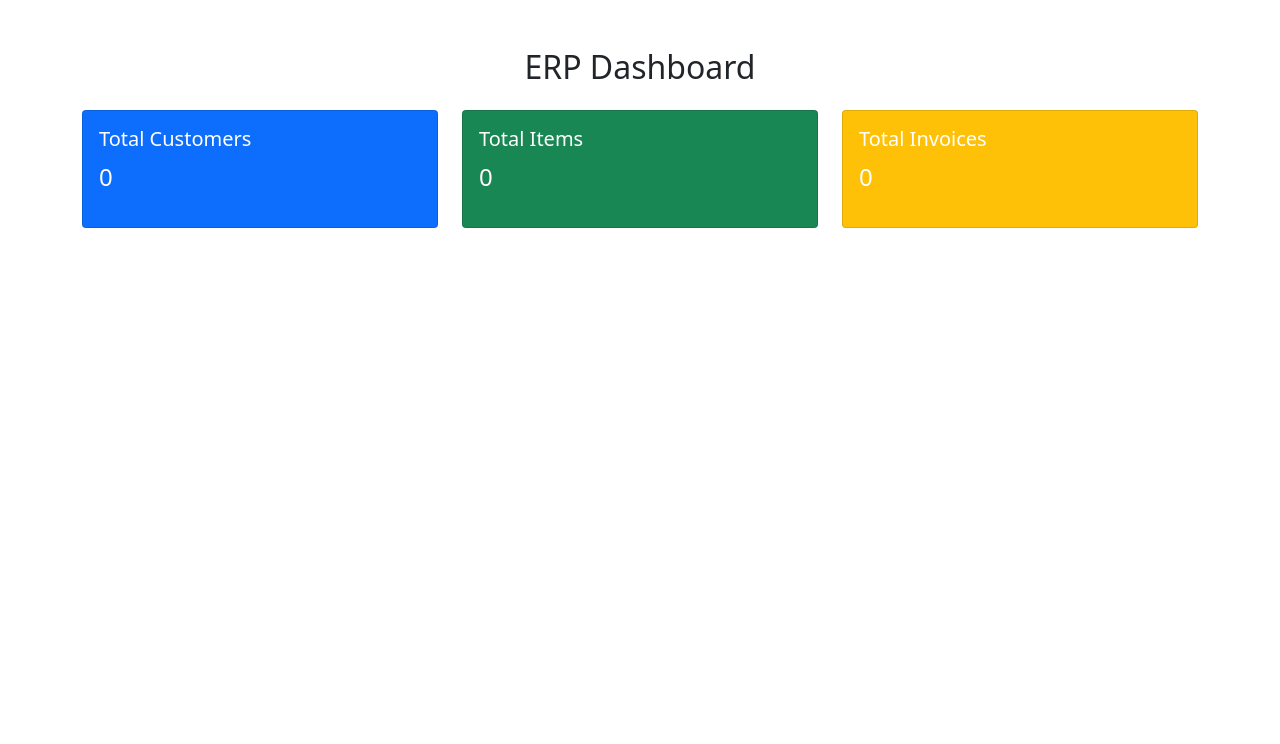
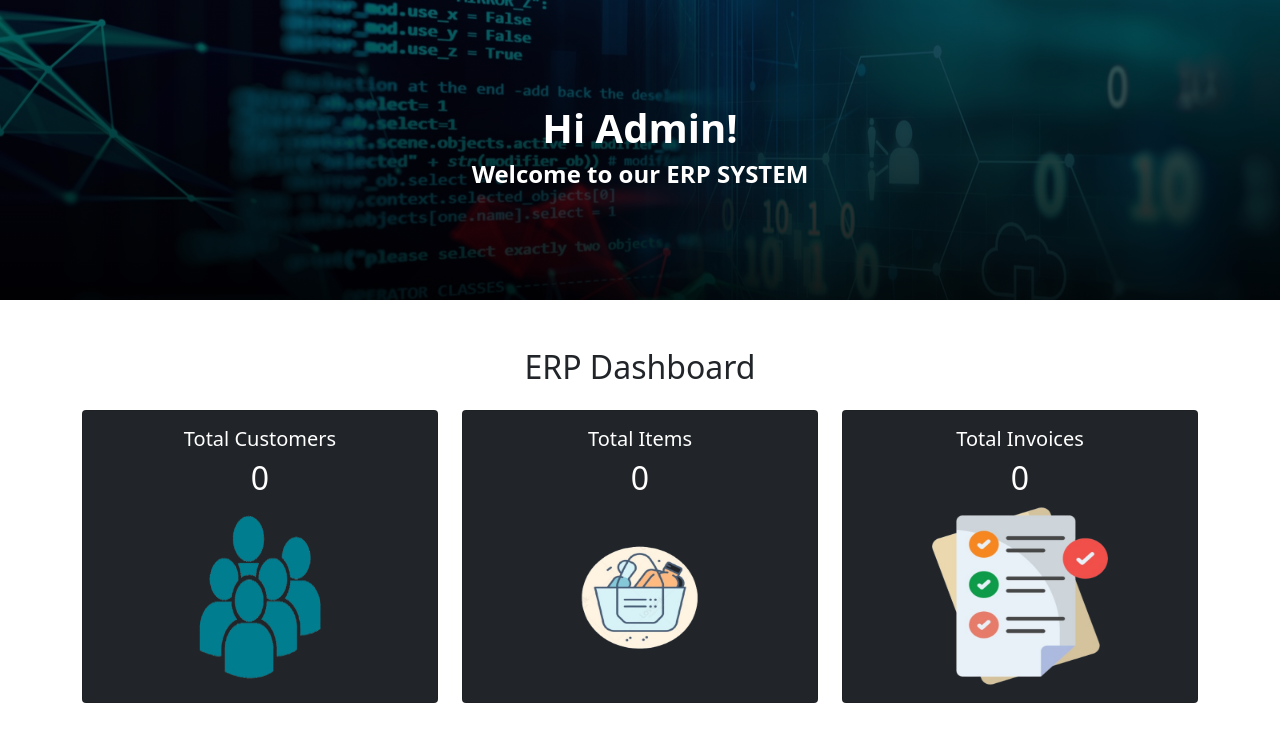
Before and after one commit to Tharushi2001/Assignment, a PHP site: page /dashboard.php in a window 1280 px wide. Shown: the part 56-800 px from the top of the page. Run offline with PHP 8.4, Linux system fonts and the light colour scheme; data that the repository does not hold is empty.

Commit message:
Dashboard Updates

```diff
--- a/backend/customcontroller/submit_registration.php
+++ b/backend/customcontroller/submit_registration.php
@@ -38,7 +38,7 @@ if ($checkResult->num_rows > 0) {
 if ($stmt->execute()) {
 echo "<script>
         alert('Customer registered successfully!');
-        window.location.href = 'registration.php';
+          window.location.href = '../../frontend/customers/registration.php';
       </script>";
 
 } else {
--- a/frontend/assets/styles.css
+++ b/frontend/assets/styles.css
@@ -17,6 +17,10 @@
   display: flex;
   align-items: center;
   justify-content: center;
+}
+.icon-img{
+  width: 200px;
+  height: 180px;
 }
 
   .form-label {
--- a/frontend/home/dashboard.php
+++ b/frontend/home/dashboard.php
@@ -10,35 +10,61 @@ $totalInvoices = $conn->query("SELECT COUNT(DISTINCT invoice_no) as count FROM i
 $recentCustomers = $conn->query("SELECT id, first_name, last_name, contact_no FROM customer ORDER BY id DESC LIMIT 5");
 ?>
 
-<!-- Inside the body (AFTER header.php) -->
+<!-- Banner Image Section with Gradient Overlay and Welcome Text -->
+<section class="banner-section mb-4 position-relative w-100" style="height: 300px; overflow: hidden;">
+  <!-- Banner Image -->
+  <img src="../assets/images/dash.jpg" alt="Dashboard Banner" class="w-100 h-100" style="object-fit: cover;" />
+
+  <!-- Gradient Overlay -->
+  <div class="position-absolute top-0 start-0 w-100 h-100"
+       style="background: linear-gradient(to bottom, rgba(0, 0, 0, 0.6), rgba(0, 0, 0, 0.9)); z-index: 1;">
+  </div>
+
+  <!-- Welcome Text -->
+  <div class="position-absolute top-50 start-50 translate-middle text-white text-center" style="z-index: 2;">
+    <h1 class="display-6 fw-bold">Hi Admin!</h1>
+    <h4><b>Welcome to our ERP SYSTEM</b></h4>
+  </div>
+</section>
+
+
+
 <div class="container mt-5 ">
+
+
+
   <h2 class="text-center mb-4">ERP Dashboard</h2>
+
+
 
   <!-- Summary Cards -->
   <div class="row text-white mb-4">
     <div class="col-md-4">
-      <div class="card bg-primary">
-        <div class="card-body">
+      <div class="card bg-dark">
+        <div class="card-body text-center">
           <h5>Total Customers</h5>
-          <p class="fs-4"><?= $totalCustomers ?></p>
+          <h2 ><?= $totalCustomers ?></h2>
+           <img src="../assets/images/customers.png" alt="Dashboard Banner" class="icon-img " />
         </div>
       </div>
     </div>
 
     <div class="col-md-4">
-      <div class="card bg-success">
-        <div class="card-body">
+      <div class="card bg-dark">
+        <div class="card-body text-center">
           <h5>Total Items</h5>
-          <p class="fs-4"><?= $totalItems ?></p>
+          <h2><?= $totalItems ?></h2>
+          <img src="../assets/images/img-2.png" alt="Dashboard Banner" class=" icon-img" />
         </div>
       </div>
     </div>
 
     <div class="col-md-4">
-      <div class="card bg-warning">
-        <div class="card-body">
+      <div class="card bg-dark">
+        <div class="card-body text-center">
           <h5>Total Invoices</h5>
-          <p class="fs-4"><?= $totalInvoices ?></p>
+          <h2><?= $totalInvoices ?></h2>
+           <img src="../assets/images/item.png" alt="Dashboard Banner" class=" icon-img" />
         </div>
       </div>
     </div>
```
Also changed, not shown: backend/customcontroller/submit_item.php (+8 -5 lines), backend/itemmanger/edit_item.php (+8 -6 lines), frontend/assets/images/customers.png (added), frontend/assets/images/dash.jpg (added), frontend/assets/images/dashboard-banner.jpg (added), frontend/assets/images/img-2.png (added), frontend/assets/images/item.png (added), frontend/assets/images/pie-chart.jpg (added).
